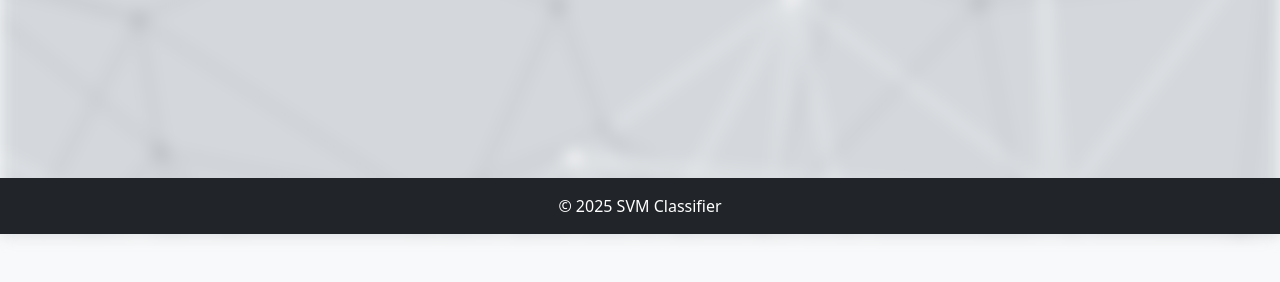
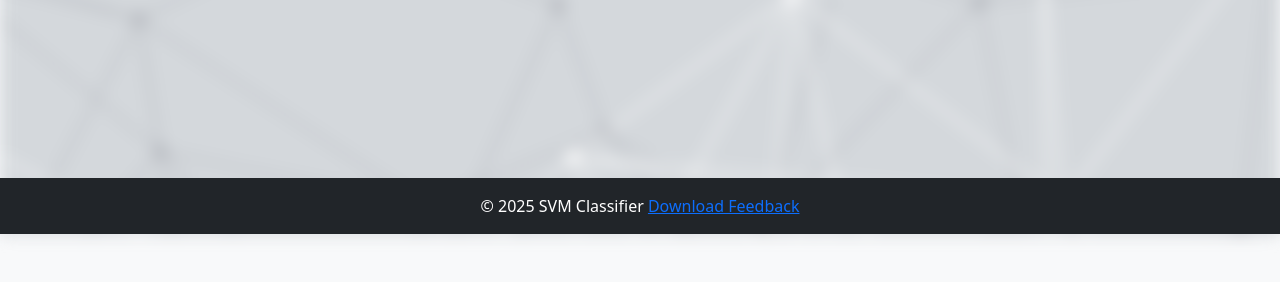
Before and after one commit to ruqayashar1/HYBRID-SVM, a Flask app: page / in a window 1280 px wide. Shown: the part 566-848 px from the top of the page. Run offline with Flask 3, Linux system fonts and the light colour scheme.

Commit message:
Added download link to footer

```diff
--- a/templates/index.html
+++ b/templates/index.html
@@ -124,6 +124,9 @@
   </script>
   <footer style="position: fixed; bottom: 0; left: 0; width: 100%; background-color: #212529; color: white; text-align: center; padding: 1rem;">
   © 2025 SVM Classifier
+  <a href="{{ url_for('download_feedback') }}">
+      Download Feedback
+  </a>
 </footer>
     </div>
 </body>
```
